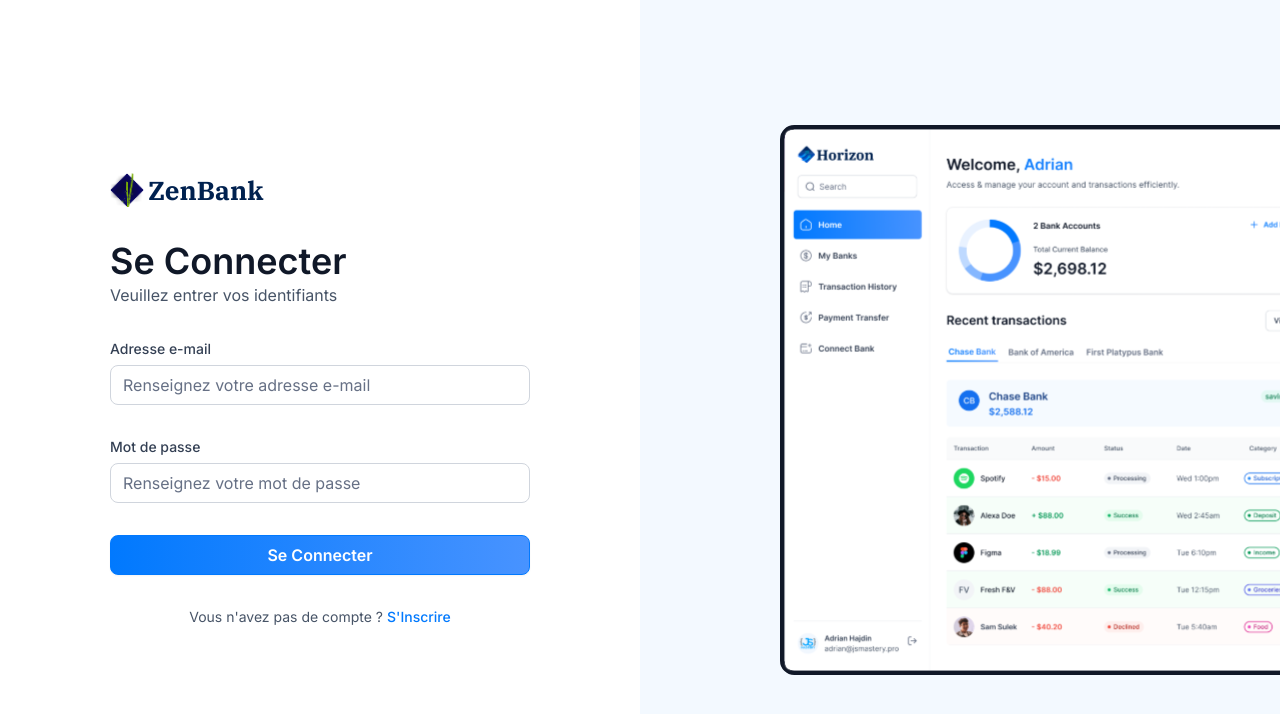
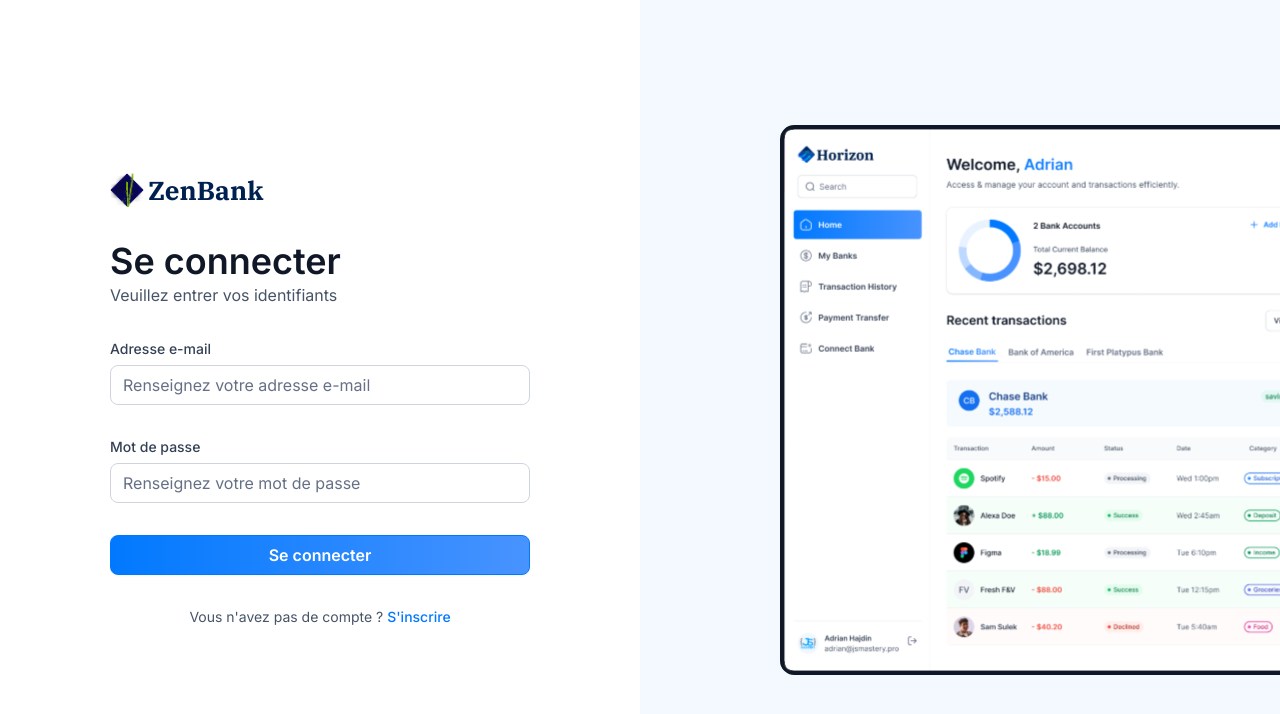
Before and after one commit to Cycle9898/ZenBank_Frontend, a Next.js app: page /sign-in in a window 1280 px wide. Shown: the top 714 px of the page. Built offline with nearby package versions, Linux system fonts and the light colour scheme.

Commit message:
fix typos on various texts

```diff
--- a/app/(root)/page.tsx
+++ b/app/(root)/page.tsx
@@ -14,7 +14,7 @@
 						type="greeting"
 						title="Bienvenue"
 						user={loggedIn?.name || "Guest"}
-						subtext="Accédez et gérez votre compte ou vos transactions efficacement."
+						subtext="Accédez et gérez vos comptes ou vos transactions efficacement."
 					/>
 
 					<TotalBalanceBox accounts={[]} totalBanks={1} totalCurrentBalance={1250.35} />
--- a/components/AuthForm.tsx
+++ b/components/AuthForm.tsx
@@ -14,6 +14,7 @@
 import { signIn } from "@/lib/actions/user.actions";
 import { useRouter } from "next/navigation";
 import { signUp } from "@/lib/actions/user.actions";
+import PlaidLink from "./PlaidLink";
 
 function AuthForm({ type }: AuthFormProps) {
 	const router = useRouter();
@@ -66,7 +67,7 @@
 
 				<div className="flex flex-col gap-1 md:gap-3">
 					<h1 className="text-24 lg:text-36 font-semibold text-gray-900">
-						{user ? "Link Account" : type === "sign-in" ? "Se Connecter" : "S'Inscrire"}
+						{user ? "Link Account" : type === "sign-in" ? "Se connecter" : "S'inscrire"}
 						<span className="block text-16 font-normal text-gray-600">
 							{user ? "Associez votre compte pour commencer" : "Veuillez entrer vos identifiants"}
 						</span>
@@ -155,9 +156,9 @@
 											&nbsp;Chargement...
 										</>
 									) : type === "sign-in" ? (
-										"Se Connecter"
+										"Se connecter"
 									) : (
-										"S'Inscrire"
+										"S'inscrire"
 									)}
 								</Button>
 							</div>
@@ -169,14 +170,14 @@
 							<>
 								<p className="text-14 font-normal text-gray-600">Vous n&apos;avez pas de compte ?</p>
 								<Link href="/sign-up" className="form-link">
-									S&apos;Inscrire
+									S&apos;inscrire
 								</Link>
 							</>
 						) : (
 							<>
 								<p className="text-14 font-normal text-gray-600">Vous avez déjà un compte ?</p>
 								<Link href="/sign-in" className="form-link">
-									Se Connecter
+									Se connecter
 								</Link>
 							</>
 						)}
--- a/components/DoughnutChart.tsx
+++ b/components/DoughnutChart.tsx
@@ -9,7 +9,7 @@
 	const data = {
 		datasets: [
 			{
-				label: "Banques",
+				label: "Comptes bancaires",
 				data: [1250, 2587, 4563],
 				backgroundColor: ["#0747B6", "#2265D8", "#2F91FA"]
 			}
--- a/components/TotalBalanceBox.tsx
+++ b/components/TotalBalanceBox.tsx
@@ -10,11 +10,12 @@
 
 			<div className="flex flex-col gap-6">
 				<h2 className="header-2">
-					{totalBanks}&nbsp;{totalBanks > 1 ? "Comptes Bancaires" : "Compte Bancaire"}
+					{totalBanks > 1 ? "Comptes bancaires: " : "Compte bancaire: "}
+					{totalBanks}
 				</h2>
 
 				<div className="flex flex-col gap-2">
-					<p className="total-balance-label">Solde Total Actuel</p>
+					<p className="total-balance-label">Solde total actuel</p>
 
 					<div className="total-balance-amount flex-center gap-2">
 						<AnimatedCounter amount={totalCurrentBalance} />
--- a/constants/index.ts
+++ b/constants/index.ts
@@ -7,17 +7,17 @@
 	{
 		imgURL: "/icons/dollar-circle.svg",
 		route: "/my-banks",
-		label: "Mes Comptes"
+		label: "Mes comptes"
 	},
 	{
 		imgURL: "/icons/transaction.svg",
 		route: "/transaction-history",
-		label: "Historique des Transactions"
+		label: "Historique des transactions"
 	},
 	{
 		imgURL: "/icons/money-send.svg",
 		route: "/payment-transfer",
-		label: "Transférer des Fonds"
+		label: "Transférer des fonds"
 	}
 ];
 
```
